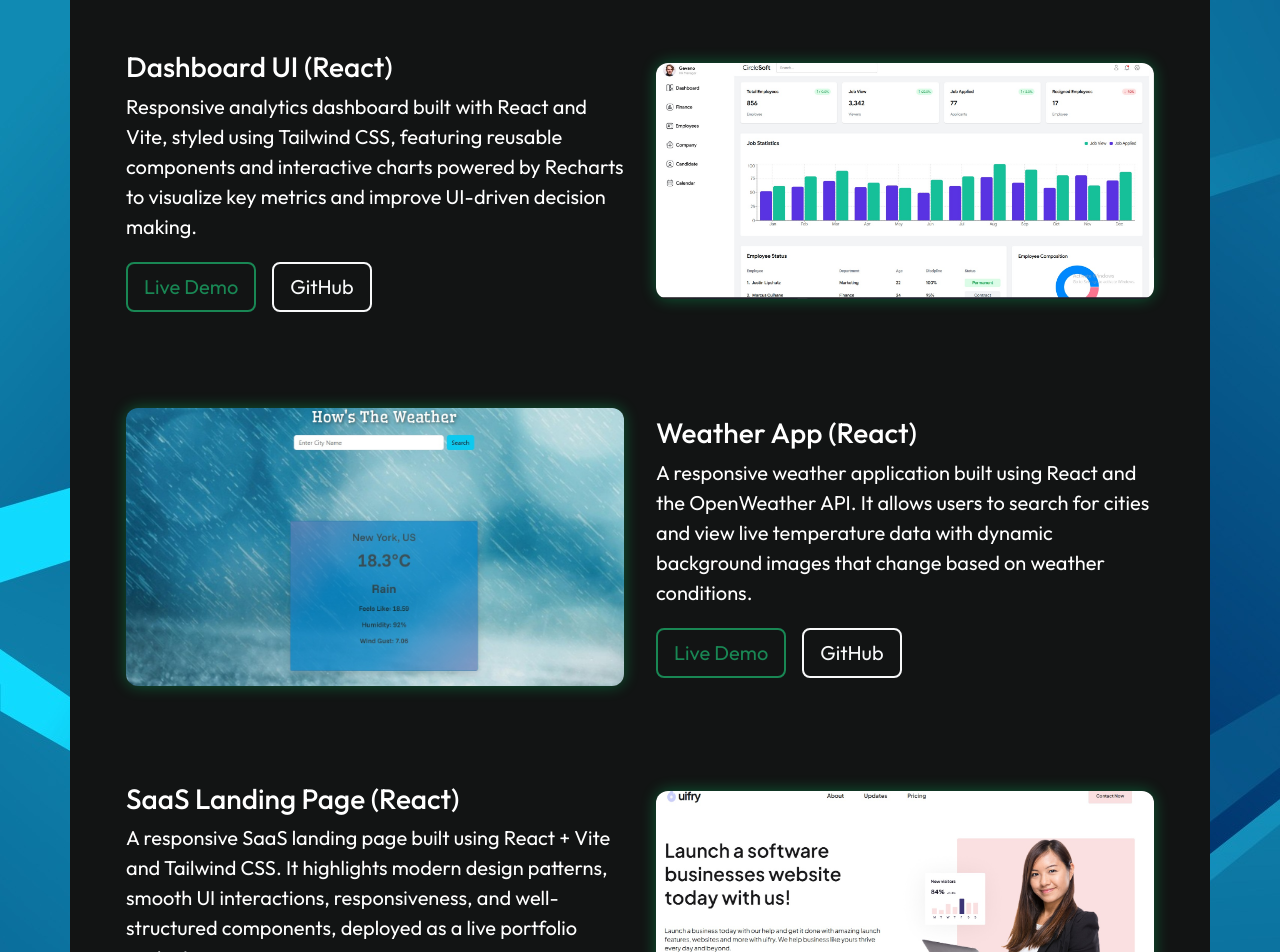
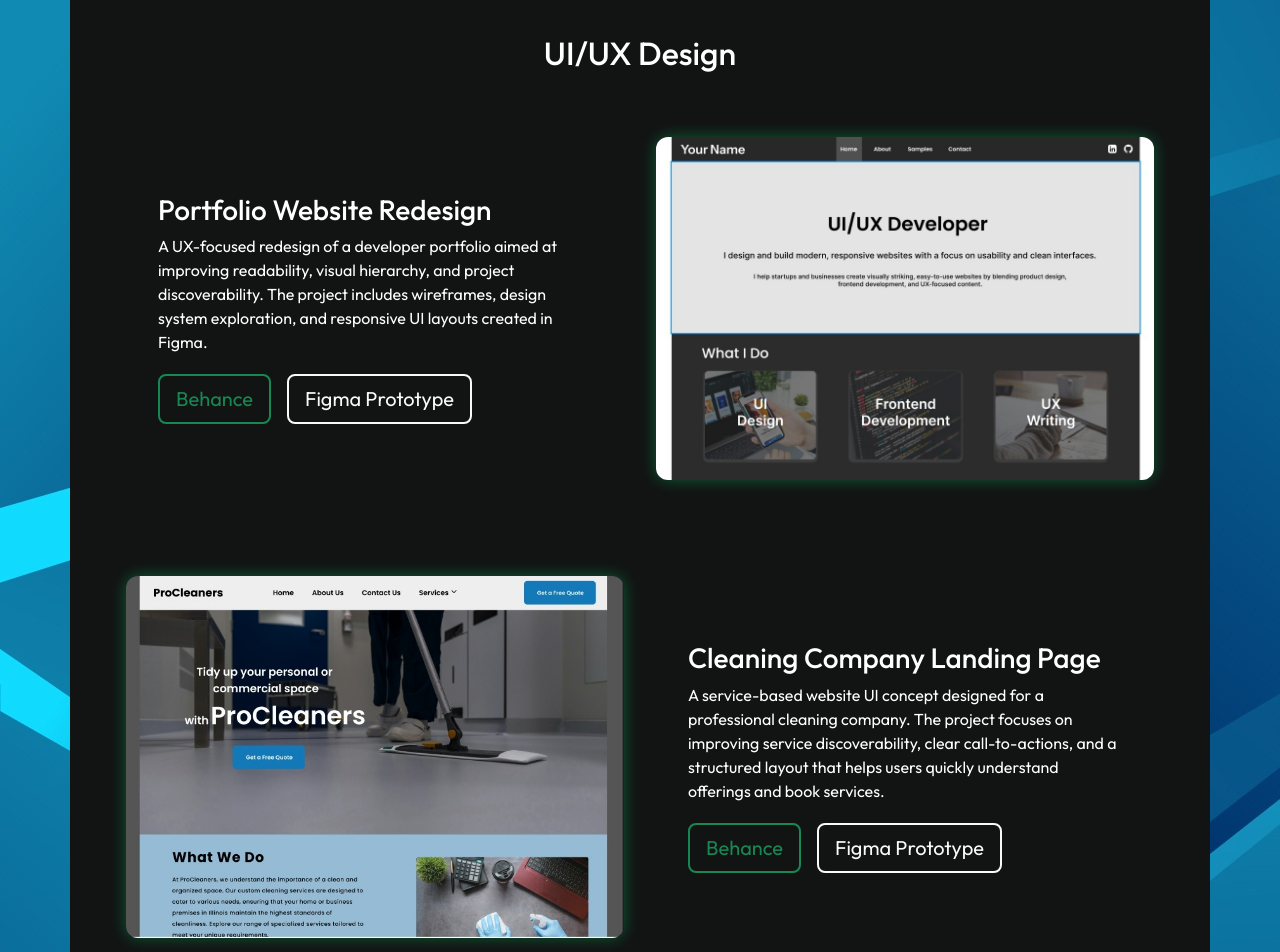
Before and after one commit to pratikroxx91/portfolio, a React (Vite) app: page / in a window 1280 px wide. Shown: the part 2040-2992 px from the top of the page. Built offline with nearby package versions, Linux system fonts and the light colour scheme.

Commit message:
updated Projects section

```diff
--- a/src/components/Projects/Projects.jsx
+++ b/src/components/Projects/Projects.jsx
@@ -1,6 +1,8 @@
 import React from 'react'
 import './Projects.css'
 import { Container, Row, Col, Button } from 'react-bootstrap'
+import portfolio from '../../assets/portfolio.jpg'
+import cleaningWebsite from '../../assets/cleaningWebsite.jpg'
 import saas from '../../assets/saas_website.jpg'
 import weatherApp from '../../assets/weatherApp.jpg'
 import dashboardshot from '../../assets/dashboardshot.jpg'
@@ -12,15 +14,79 @@ const Projects = () => {
             <div className='projects p-3'>
                 <div className='container'>
                     <h1 className='text-center mb-5'>Projects</h1>
+                    <h2 className='text-center mb-5'>UI/UX Design</h2>
+                    <Container>
+                        <Row className='align-items-center my-5 flex-md-row-reverse'>
+                            <Col md={6} sm={12} className='mb-3 p-3 text-center'>
+                                <img src={portfolio} alt='Portfolio UX Design' className='project-img' />
+                            </Col>
 
+                            <Col md={6} sm={12} className='mb-3 px-5'>
+                                <h3>Portfolio Website Redesign</h3>
+
+                                <p className='fs-6'>
+                                    A UX-focused redesign of a developer portfolio aimed at improving readability,
+                                    visual hierarchy, and project discoverability. The project includes wireframes,
+                                    design system exploration, and responsive UI layouts created in Figma.
+                                </p>
+
+                                <div className='project-buttons'>
+
+                                    <a href='https://www.behance.net/gallery/247047651/UIUX-Developer-Portfolio' target='_blank' rel='noreferrer'>
+                                        <Button variant='outline-success' size='lg' className='me-3'>
+                                            Behance
+                                        </Button>
+                                    </a>
+
+                                    <a href='https://www.figma.com/design/SH3O1PBT1UYtNAnUnOGvEM/Portfolio?node-id=0-1&t=4I43YzPTLbP2ki15-1' target='_blank' rel='noreferrer'>
+                                        <Button variant='outline-light' size='lg'>
+                                            Figma Prototype
+                                        </Button>
+                                    </a>
+
+                                </div>
+                            </Col>
+                        </Row>
+
+                        <Row className='align-items-center my-5 flex-md-row-reverse'>
+                            <Col md={6} sm={12} className='mb-3 px-5'>
+                                <h3>Cleaning Company Landing Page</h3>
+
+                                <p className='fs-6'>
+                                    A service-based website UI concept designed for a professional cleaning company. The project focuses on improving service discoverability, clear call-to-actions, and a structured layout that helps users quickly understand offerings and book services.
+                                </p>
+
+                                <div className='project-buttons'>
+
+                                    <a href='https://www.behance.net/gallery/246987073/ProCleaners-Cleaning-service-company-landing-page-UI' target='_blank' rel='noreferrer'>
+                                        <Button variant='outline-success' size='lg' className='me-3'>
+                                            Behance
+                                        </Button>
+                                    </a>
+
+                                    <a href='https://www.figma.com/design/WqBfvXaCDFgMr9CDq9aNsS/Untitled?node-id=0-1&t=KtuKylZV1G66jkiD-1' target='_blank' rel='noreferrer'>
+                                        <Button variant='outline-light' size='lg'>
+                                            Figma Prototype
+                                        </Button>
+                                    </a>
+                                </div>
+                            </Col>
+                            <Col md={6} sm={12} className='mb-3 p-3 text-center'>
+                                <img src={cleaningWebsite} alt='Portfolio UX Design' className='project-img' />
+                            </Col>
+                        </Row>
+                    </Container>
+
+
+                    <h2 className='text-center mb-5'>Frontend Development</h2>
                     <Container>
                         <Row className='align-items-center my-5 flex-md-row-reverse'>
                             <Col md={6} sm={12} className='mb-3 p-3 text-center'>
                                 <img src={dashboardshot} alt='Portfolio Website' className='project-img' />
                             </Col>
-                            <Col md={6} sm={12} className='mb-3 p-3'>
+                            <Col md={6} sm={12} className='mb-3 px-5'>
                                 <h3>Dashboard UI (React)</h3>
-                                <p className='fs-5'>
+                                <p className='fs-6'>
                                     Responsive analytics dashboard built with React and Vite, styled using Tailwind CSS, featuring reusable components and interactive charts powered by Recharts to visualize key metrics and improve UI-driven decision making.
                                 </p>
                                 <div className='project-buttons'>
@@ -42,9 +108,9 @@ const Projects = () => {
                             <Col md={6} sm={12} className='mb-3 p-3 text-center'>
                                 <img src={weatherApp} alt='Weather App' className='project-img' />
                             </Col>
-                            <Col md={6} sm={12} className='mb-3 p-3'>
+                            <Col md={6} sm={12} className='mb-3 px-5'>
                                 <h3>Weather App (React)</h3>
-                                <p className='fs-5'>
+                                <p className='fs-6'>
                                     A responsive weather application built using React and the OpenWeather API.
                                     It allows users to search for cities and view live temperature data with dynamic
                                     background images that change based on weather conditions.
@@ -67,9 +133,9 @@ const Projects = () => {
                             <Col md={6} sm={12} className='mb-3 p-3 text-center'>
                                 <img src={saas} alt='Portfolio Website' className='project-img' />
                             </Col>
-                            <Col md={6} sm={12} className='mb-3 p-3'>
+                            <Col md={6} sm={12} className='mb-3 px-5'>
                                 <h3>SaaS Landing Page (React)</h3>
-                                <p className='fs-5'>
+                                <p className='fs-6'>
                                     A responsive SaaS landing page built using React + Vite and Tailwind CSS. It highlights modern design patterns, smooth UI interactions, responsiveness, and well-structured components, deployed as a live portfolio project.
                                 </p>
                                 <div className='project-buttons'>
```
Also changed, not shown: src/assets/cleaningWebsite.JPG (added), src/assets/portfolio.JPG (added).
